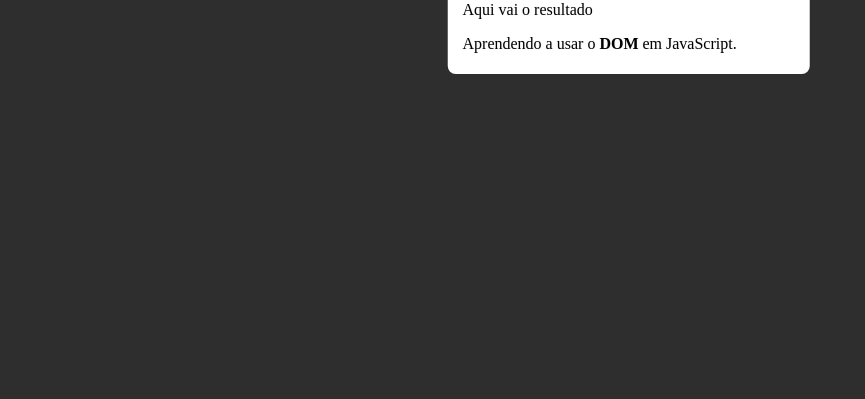
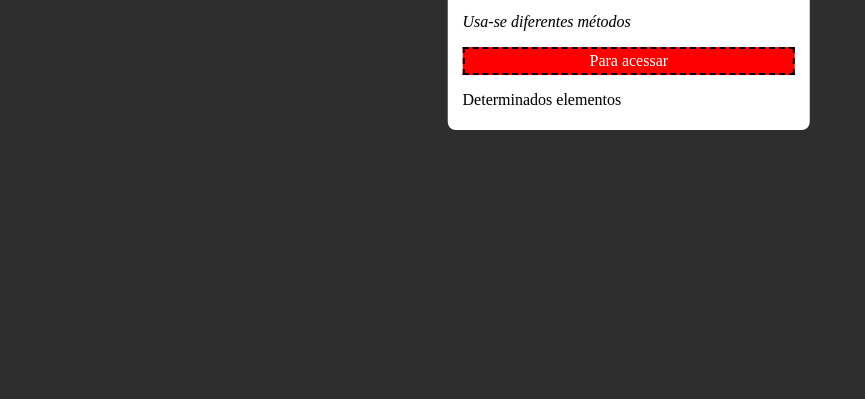
Before and after one commit to rikardalves/java-script, a plain HTML site: page aula09_dom/ex005_starting.html in a window 1280 px wide. Shown: the part 401-800 px from the top of the page, without its empty margins (0-865 px from the left). Drawn offline with Linux system fonts and the light colour scheme.

Commit message:
Testes de DOM

```diff
--- a/aula09_dom/ex005_starting.html
+++ b/aula09_dom/ex005_starting.html
@@ -9,7 +9,7 @@
         body{
             color: white;
             position: relative;
-            background-color: rgb(46, 46, 46);
+            background-color: #2e2e2e;
             height: 97vh;
             width: 97vw;
         }
@@ -18,7 +18,7 @@
             position: absolute;
             color: black;
             background-color: white;
-            text-shadow: 0px 0px 2px rgba(0, 0, 0, 0.103);
+            text-shadow: 0px 0px 2px #0000001a;
             padding: 5px 15px;
             border-radius: 8px;
             left: 50%;
@@ -31,11 +31,45 @@
     <main>
         <h1>Iniciando Estudos DOM</h1>
         <p>Aqui vai o resultado</p>
-        <p>Aprendendo a usar o <strong>DOM</strong> em JavaScript.</p>
+        <p id="especial">Aprendendo a usar o <strong>DOM</strong> em JavaScript.</p>
+        <p name="random">Podemos usar vários métodos</p>
+        <p class="aditional">Para acessar</p>
+        <p>Determinados elementos</p>
     </main>
 
     <script>
-        window.document.write(window.document.URL)
+        window.document.write(`${window.document.URL} <br>`)
+        window.document.write(`Navegador: ${window.navigator.appName} <br>`)
+
+        /* MÉTODOS DE ACESSO */
+
+        // Marca
+        var p = document.getElementsByTagName('p')[0]
+        document.write(`Escrita literal: ${p.innerHTML} <br>`)
+        document.write(`Escrita textual: ${p.innerText} <br>`)
+        p.style.backgroundColor = 'lightgray'
+
+        // ID
+        var p1 = document.getElementById('especial')
+        p1.style.backgroundColor = 'green'
+        p1.style.color = 'white'
+        p1.style.textAlign = 'center'
+
+        // Name
+        var p2 = document.getElementsByName('random')[0]
+        p2.innerText = 'Usa-se diferentes métodos'
+        p2.style.fontStyle = 'italic'
+
+        // Classe
+        var p3 = document.getElementsByClassName('aditional')[0]
+        p3.style.border = '2px dashed black'
+        p3.style.padding = '3px'
+        p3.style.textAlign = 'center'
+
+        // Seletor
+        var p4 = window.document.querySelector('p.aditional')
+        p4.style.color = 'white'
+        p4.style.backgroundColor = 'red'
     </script>
 </body>
 </html>
```
